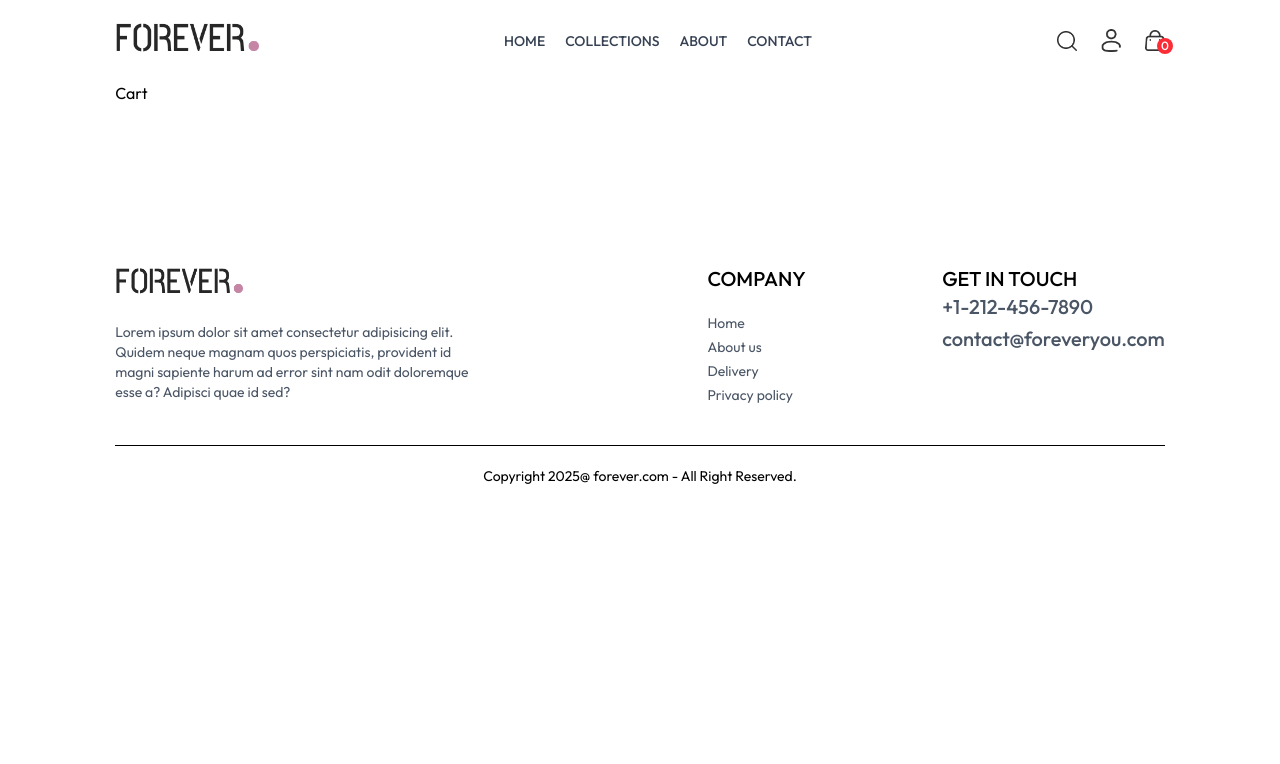
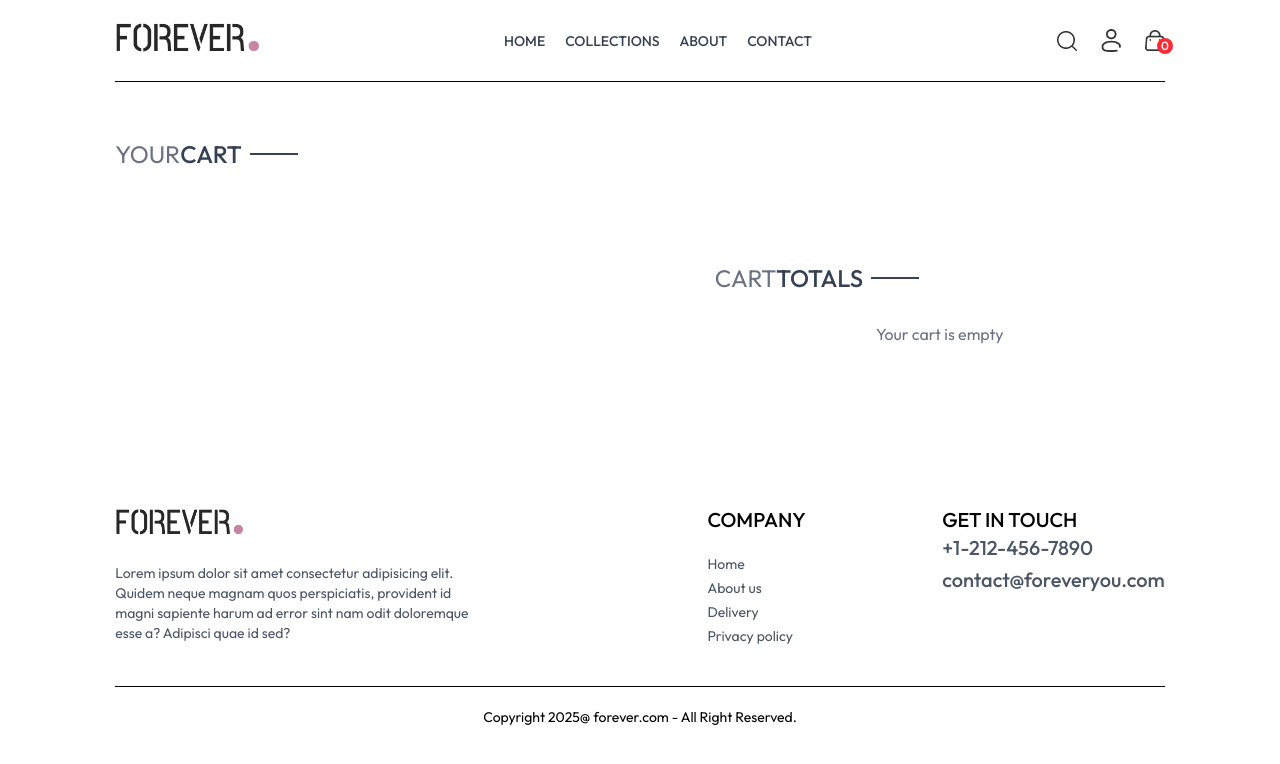
Before and after one commit to Abhishek-K28/Ecommerce, a React (Vite) app: page /cart in a window 1280 px wide. Shown: the top 764 px of the page. Built offline with nearby package versions, Linux system fonts and the light colour scheme.

Commit message:
created cart page and placeorder page

```diff
--- /dev/null
+++ b/src/components/CartTotal.jsx
@@ -0,0 +1,55 @@
+import React from 'react'
+import { useShopContext } from '../context/ShopContext';
+import Title from './Title';
+
+
+
+
+const CartTotal = () => {
+const {getCartAmount, currency , delivery_fee} = useShopContext();
+if(getCartAmount() === 0) {
+    return(
+        <div className='w-full'>
+            <div className='text-2xl'>
+                <Title text1="CART" text2="TOTALS"/>
+            </div>
+            <p className='text-center text-gray-500 mt-4'>Your cart is empty</p>
+        </div>
+    )
+}
+
+  return (
+    <div className='w-full'>
+        <div className='text-2xl'>
+<Title text1="CART" text2="TOTALS"/>
+        </div>
+
+        <div className='flex flex-col gap-2 mt-2 text-sm'>
+       <div className='flex justify-between'>
+           <p>Subtotal</p>
+           <p>{currency} {getCartAmount()}.00</p>
+       </div>
+       <hr />
+
+
+
+
+<div className='flex justify-between'>
+  <p className=''>Shipping Fee</p>
+  <p>{currency} {delivery_fee}</p>
+</div>
+
+<hr />
+
+<div className='flex justify-between'>
+     <b>Total</b>
+     <b>{currency} {getCartAmount() === 0 ? 0 : getCartAmount()+delivery_fee}</b>
+</div>
+
+        </div>
+    </div>
+
+  )
+}
+
+export default CartTotal
--- a/src/context/ShopContext.jsx
+++ b/src/context/ShopContext.jsx
@@ -2,6 +2,7 @@
 import { products } from "../assets/assets";
 import { useContext, useState } from "react";
 import {  toast } from 'react-toastify';
+import { useNavigate } from "react-router-dom";
 
 export const ShopContext = createContext();
 
@@ -20,6 +21,7 @@
 const [search , setsearch] = useState("");
 const [showSearch, setShowSearch] = useState(false);
 const [cartItem, setCartItem] = useState({});
+const navigate = useNavigate();
 
 const addtoCart = async ( itemId , size) => {
 
@@ -58,11 +60,32 @@
 
   return count;}
 
+  const updateQuantity = async (itemId, size, quantity) => {
+    let cartData = structuredClone(cartItem);
+   cartData[itemId][size]= quantity;
+   setCartItem(cartData);
+
+
+  }
+
+  const getCartAmount = () => {
+let total = 0;
+for (const item in cartItem) {
+  let itemInfo = products.find((p) => p._id === item);
+  for (const size in cartItem[item]) {
+    if (cartItem[item][size] > 0) {
+      total += itemInfo.price * cartItem[item][size];
+    }
+  }
+}
+    return total;
+  }
+
 
 
 const value = {
    products,currency, delivery_fee,search, setsearch, showSearch, setShowSearch,cartItem, setCartItem, addtoCart
-  , getCartItemCount
+  , getCartItemCount,updateQuantity,getCartAmount,navigate
 }
 
 return(
--- a/src/pages/Cart.jsx
+++ b/src/pages/Cart.jsx
@@ -1,9 +1,109 @@
-import React from 'react'
+import React, { useEffect } from "react";
+import { useShopContext } from "../context/ShopContext";
+import Title from "../components/Title";
+import { assets } from "../assets/assets";
+import CartTotal from "../components/CartTotal";
 
 const Cart = () => {
+  const { products, cartItem, currency, updateQuantity, navigate , getCartAmount } = useShopContext();
+  const [cartData, setCartData] = React.useState([]);
+  useEffect(() => {
+    const tempData = [];
+    for (const item in cartItem) {
+      for (const size in cartItem[item]) {
+        if (cartItem[item][size] > 0) {
+          tempData.push({
+            _id: item,
+            size: size,
+            quantity: cartItem[item][size],
+          });
+        }
+      }
+    }
+    setCartData(tempData);
+  }, [cartItem]);
+
   return (
-    <div>Cart</div>
-  )
-}
+    <div className="border-t pt-14">
+      <div className="text-2xl mb-3">
+        <Title text1={"YOUR"} text2={"CART"} />
+      </div>
+      <div>
+        {cartData.map((item) => {
+          const productData = products.find((p) => p._id === item._id);
+          return (
+            <div
+              key={item._id}
+              className="py-4 border-t border-b border-gray-300 text-gray-700 grid grid-cols-[4fr_0.5fr_0.5fr] sm:grid-cols-[4fr_2fr_0.5fr] items-center gap-4"
+            >
+              {/* First grid column: Image + Name + Price */}
+              <div className="flex items-start gap-6">
+                {/* Product Image */}
+                <img
+                  className="w-16 sm:w-20 object-cover"
+                  src={productData.image[0]}
+                  alt={productData.name}
+                />
 
-export default Cart
+                {/* Name and Price stacked vertically */}
+                <div>
+                  <p className="text-sm sm:text-lg font-medium">
+                    {productData.name} ({item.size})
+                  </p>
+                  <div className="flex items-center gap-5 mt-2">
+                    <p className="text-gray-600 text-sm sm:text-base mt-1">
+                      {currency}
+                      {productData.price}
+                    </p>
+                    <p className="px-2 sm:px-3 bg-slate-50 border">
+                      {item.size}
+                    </p>
+                  </div>
+                </div>
+              </div>
+
+              <input
+                onChange={(e) => {
+                  e.target.value === "" || e.target.value === "0"
+                    ? null
+                    : updateQuantity(
+                        item._id,
+                        item.size,
+                        Number(e.target.value)
+                      );
+                }}
+                className="border- max-w-10 sm:max-w-20 sm:px-2 py-1 px-1"
+                type="number"
+                min={1}
+                defaultValue={item.quantity}
+                name=""
+                id=""
+              />
+              <img
+                onClick={() => {
+                  updateQuantity(item._id, item.size, 0);
+                }}
+                className="w-4 mr-4 sm:w-5 cursor-pointer"
+                src={assets.bin_icon}
+                alt=""
+              />
+            </div>
+          );
+        })}
+      </div>
+       <div className="flex justify-end my-20">
+        <div className="w-full sm:w-[450px] ">
+       <CartTotal/>
+       { getCartAmount() > 0 && (
+          <div className="w-full text-end">
+             <button onClick={() => navigate("/place-order")} className="bg-black text-white text-sm my-8 px-8 py-3 active:bg-gray-700">PROCEED TO CHECKOUT</button>
+           </div>
+        )}
+        </div>
+       </div>
+
+    </div>
+  );
+};
+
+export default Cart;
--- a/src/pages/PlaceOrder.jsx
+++ b/src/pages/PlaceOrder.jsx
@@ -1,8 +1,65 @@
 import React from 'react'
+import Title from '../components/Title'
+import CartTotal from '../components/CartTotal'
+import { assets } from '../assets/assets'
+import { useShopContext } from '../context/ShopContext'
 
 const PlaceOrder = () => {
+const [method, setMethod] = React.useState("cod");
+const { navigate } = useShopContext();
+
   return (
-    <div>PlaceOrder</div>
+    <div className='flex flex-col sm:flex-row justify-between gap-4 pt-5 sm:pt-14 min-h-[80vh] border-t'>
+      <div className='flex flex-col gap-4 w-full sm:max-w-[480px]'>
+        <div className='text-xl sm:text-2xl my-3'>
+          <Title text1="DELIVERY" text2="INFORMATION" />
+           <div className='flex gap-3'>
+          <input className='border border-gray-300 rounded py-1.5 px-3.5 w-full mb-4 placeholder:text-lg outline-0' type="text" placeholder='First name' />
+          <input className='border border-gray-300 rounded py-1.5 px-3.5 w-full mb-4 placeholder:text-lg outline-0' type="text" placeholder='Last name' />
+           </div>
+          <input className='border border-gray-300 rounded py-1.5 px-3.5 w-full mb-4 placeholder:text-lg outline-0' type="text" placeholder='Email address' />
+           <input className='border border-gray-300 rounded py-1.5 px-3.5 w-full mb-4 placeholder:text-lg outline-0' type="text" placeholder='Street' />
+        </div>
+          <div className='flex gap-3'>
+            <input className='border border-gray-300 rounded py-1.5 px-3.5 w-full mb-4 placeholder:text-lg outline-0' type="text" placeholder='City' />
+           <input className='border border-gray-300 rounded py-1.5 px-3.5 w-full mb-4 placeholder:text-lg outline-0' type="text" placeholder='State' />
+          </div>
+          <div className='flex gap-3'>
+            <input className='border border-gray-300 rounded py-1.5 px-3.5 w-full mb-1 outline-0' type="text" placeholder='Zipcode' />
+           <input className='border border-gray-300 rounded py-1.5 px-3.5 w-full mb-1 outline-0' type="text" placeholder='Country' />
+          </div>
+           <input className='border border-gray-300 rounded py-1.5 px-3.5 w-full mb-1 outline-0' type="number" placeholder='Phone' />
+      </div>
+{/* ------------------------Right side---------------------------------- */}
+       <div className='mt-8'>
+            <div className='mt-8 min-w-80'>
+        <CartTotal/>
+            </div>
+        <div className='mt-12 text-xl'>
+           <Title text1="PAYMENT" text2="METHOD" />
+           {/* Payment method options can be added here */}
+           <div className='flex gap-3 flex-col lg:flex-row'>
+            <div onClick={() => setMethod("stripe")} className='flex items-center gap-3 border p-2 cursor-pointer px-3'>
+               <p className={`min-w-3.5 h-3.5 border rounded-full ${method === "stripe" ? "bg-green-400" : ""} `}></p>
+               <img className='h-5 mx-4' src={assets.stripe_logo} alt="" />
+            </div>
+            <div onClick={() => setMethod("razorpay")}className='flex items-center gap-3 border p-2 cursor-pointer px-3'>
+               <p className={`min-w-3.5 h-3.5 border rounded-full ${method === "razorpay" ? "bg-green-400" : ""}`}></p>
+               <img className='h-5 mx-4' src={assets.razorpay_logo} alt="" />
+            </div>
+            <div onClick={() => setMethod("cod")} className='flex items-center gap-3 border p-2 cursor-pointer px-3'>
+               <p className={`min-w-3.5 h-3.5 border rounded-full ${method === "cod" ? "bg-green-400" : ""}`}> </p>
+               <p className='text-gray-500 text-sm font-medium mx-4'>CASH ON DELIVERY</p>
+            </div>
+            </div>
+       <div className='w-full text-end mt-8'>
+          <button onClick={ () => navigate("/orders")} className='bg-black text-white text-sm px-8 py-3 active:bg-gray-700'>PLACE ORDER</button>
+       </div>
+
+        </div>
+
+       </div>
+    </div>
   )
 }
 
```
